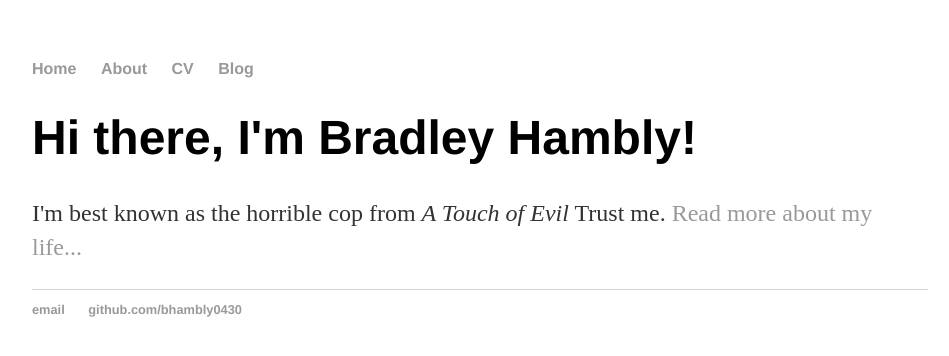
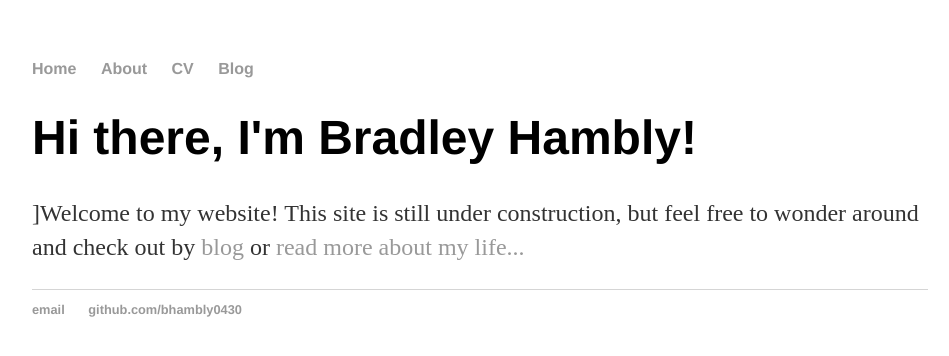
Before and after one commit to bhambly0430/bhambly0430.github.io, a Jekyll site: the page built from index.html, in a window 1280 px wide. Shown: the top 356 px of the page, without its empty margins (160-1109 px from the left). Built offline with Jekyll 4.4.1, drawn with Linux system fonts in a browser that asks for light colours.

Commit message:
Welcome message
Changed welcome message

```diff
--- a/index.html
+++ b/index.html
@@ -4,5 +4,5 @@ title: Bradley Hambly
 ---
 <div class="blurb">
 	<h1>Hi there, I'm Bradley Hambly!</h1>
-	<p>I'm best known as the horrible cop from <em>A Touch of Evil</em> Trust me. <a href="/about">Read more about my life...</a></p>
+	<p>]Welcome to my website!  This site is still under construction, but feel free to wonder around and check out by <a href="/blog">blog</a> or <a href="/about">read more about my life...</a></p>
 </div><!-- /.blurb -->
```
